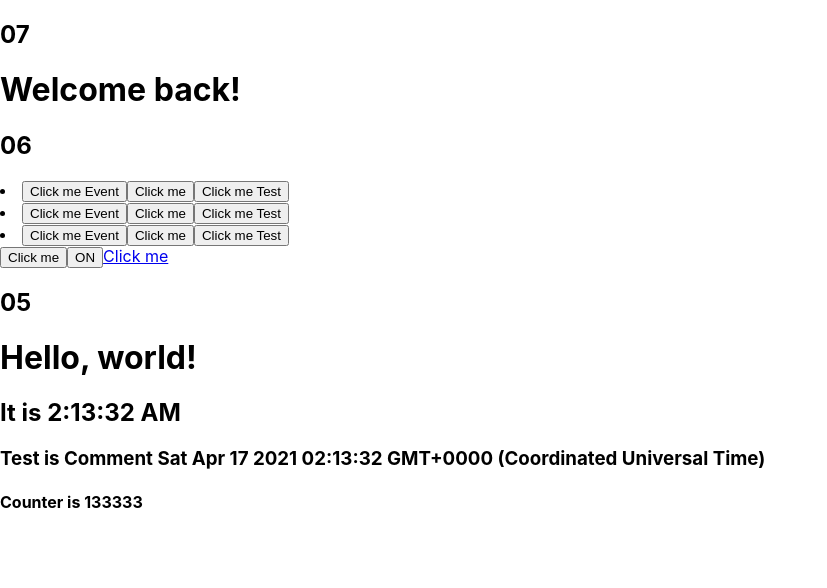
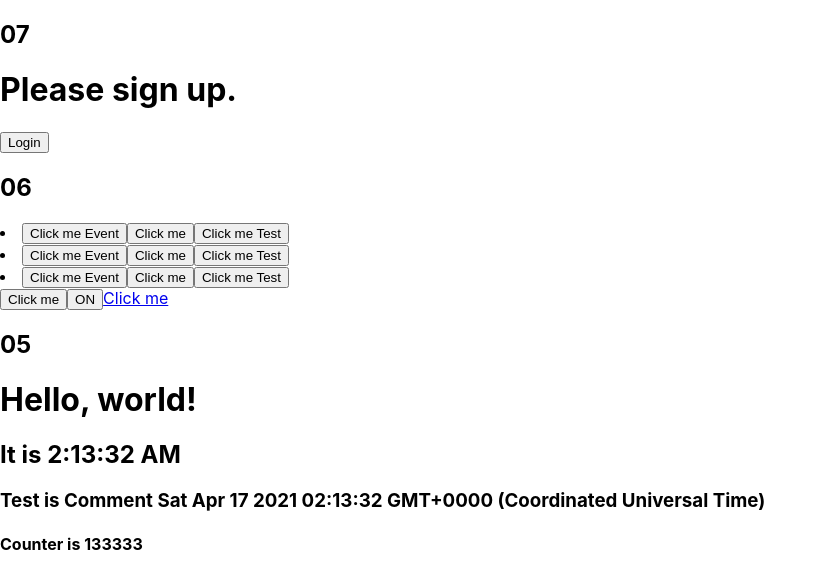
Before and after one commit to tvhfrks12678/react_docs, a React (Create React App) app: page / in a window 1280 px wide. Shown: the top 588 px of the page, without its empty margins (0-827 px from the left). Built offline with nearby package versions, Linux system fonts and the light colour scheme.

Commit message:
Add LoginControl.js

```diff
--- a/src/MainConcepts/07/LoginControl.js
+++ b/src/MainConcepts/07/LoginControl.js
@@ -0,0 +1,62 @@
+import React from 'react';
+
+class LoginControl extends React.Component {
+  constructor(props) {
+    super(props);
+    this.handleLoginClick = this.handleLoginClick.bind(this);
+    this.handleLogoutClick = this.handleLogoutClick.bind(this);
+    this.state = { isLoggedIn: false };
+  }
+
+  handleLoginClick() {
+    this.setState({ isLoggedIn: true });
+  }
+
+  handleLogoutClick() {
+    this.setState({ isLoggedIn: false });
+  }
+
+  render() {
+    const isLoggedIn = this.state.isLoggedIn;
+    let button;
+
+    if (isLoggedIn) {
+      button = <LogoutButton onClick={this.handleLogoutClick} />;
+    } else {
+      button = <LoginButton onClick={this.handleLoginClick} />;
+    }
+
+    return (
+      <div>
+        <Greeting isLoggedIn={isLoggedIn} />
+        {button}
+      </div>
+    );
+  }
+}
+
+function UserGreeting(props) {
+  return <h1>Welcom back!</h1>;
+}
+
+function GuestGreeting(props) {
+  return <h1>Please sign up.</h1>;
+}
+
+function Greeting(props) {
+  const isLoggedIn = props.isLoggedIn;
+  if (isLoggedIn) {
+    return <UserGreeting />;
+  }
+  return <GuestGreeting />;
+}
+
+function LoginButton(props) {
+  return <button onClick={props.onClick}>Login</button>;
+}
+
+function LogoutButton(props) {
+  return <button onClick={props.onClick}>Logout</button>;
+}
+
+export default LoginControl;
--- a/src/index.js
+++ b/src/index.js
@@ -8,6 +8,7 @@
 import LogginButton from './MainConcepts/06/LoggingButton';
 import ButtonList from './MainConcepts/06/ButtonList';
 import Greeting from './MainConcepts/07/Greeting';
+import LoginControl from './MainConcepts/07/LoginControl';
 
 import reportWebVitals from './reportWebVitals';
 
@@ -15,7 +16,8 @@
   return (
     <div>
       <h2>07</h2>
-      <Greeting isLoggedIn={true} />
+      <LoginControl />
+      {/* <Greeting isLoggedIn={true} /> */}
       <h2>06</h2>
       <ButtonList />
       <LogginButton />
```
